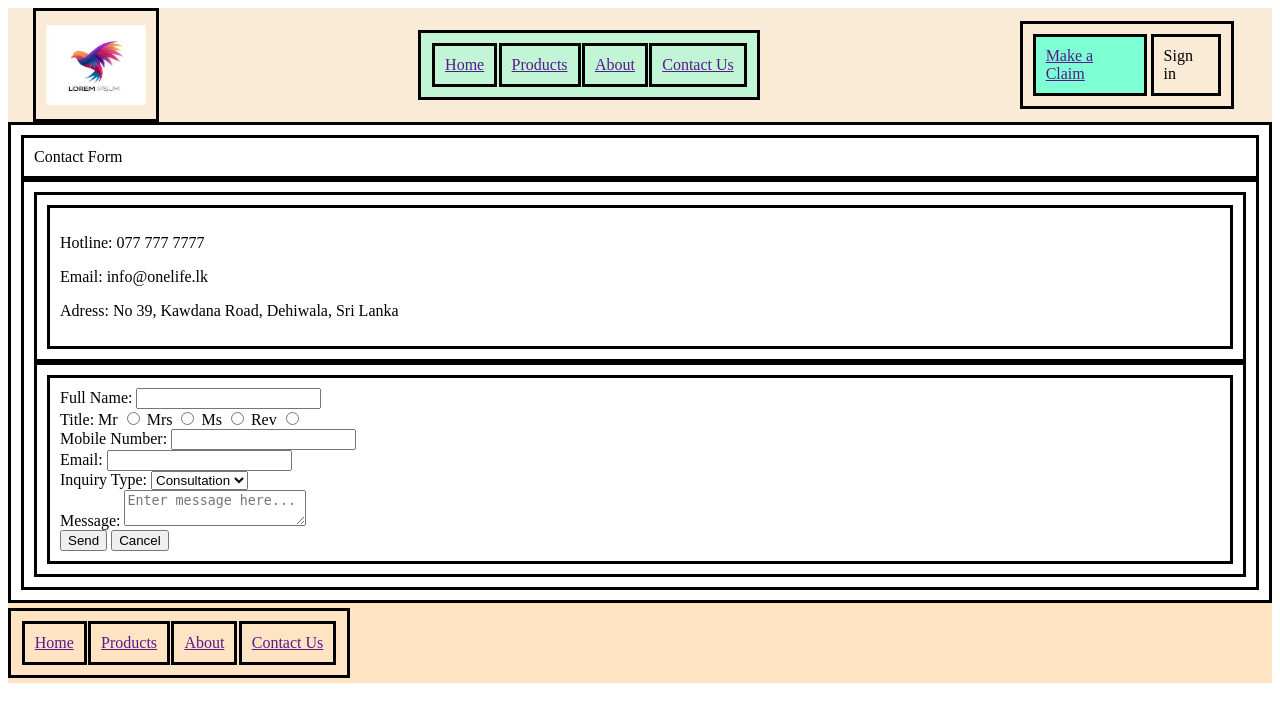
After one commit to AmzalFoumi/IWT_LifeInsurance_SLIITY1S2, a PHP site: page /Pages/siteContact.html in a window 1280 px wide. The commit adds this page. Shown: the top 722 px of the page. Run offline with PHP 8.4, Linux system fonts and the light colour scheme.

Commit message:
done with Contact us Form HTML

```diff
--- a/Backend/Include/functions.php
+++ b/Backend/Include/functions.php
@@ -0,0 +1,3 @@
+<?php
+    include "DB_connect.php"
+?>
--- /dev/null
+++ b/Frontend/Assets/CSS/siteContact.css
@@ -0,0 +1,4 @@
+div{
+    border: solid black;
+    padding: 10px;
+}
--- a/Frontend/Pages/policy-application.html
+++ b/Frontend/Pages/policy-application.html
@@ -4,7 +4,7 @@
     <head>
         <title>Registration Form</title>
         <meta charset="UTF-8">
-        <link rel="stylesheet" href="/Frontend/Assets/CSS/main.css">
+        <link rel="stylesheet" href="../Assets/CSS/main.css">
 
     </head>
     <body>
--- /dev/null
+++ b/Frontend/Pages/siteContact.html
@@ -0,0 +1,88 @@
+<!DOCTYPE html>
+<html lang="en">
+	<head>
+		<meta charset="UTF-8">
+		<title>One Life - Contact Us</title>
+        <link rel="stylesheet" href="../Assets/CSS/main.css">
+        <link rel="stylesheet" href="../Assets/CSS/siteContact.css">
+	</head>
+	<body>
+        <header id="header-container"></header>
+
+
+        <!--Page Content starts-->
+        <div id="content">
+			<div>Contact Form</div>
+            <div>
+                <div>
+                    <div>
+                        <p>
+                            Hotline: 077 777 7777
+                        </p>
+                        <p>
+                            Email: info@onelife.lk
+                        </p>
+                        <p>
+                            Adress: No 39, Kawdana Road, Dehiwala, Sri Lanka
+                        </p>
+                    </div>
+                </div>
+                <div>
+                    <div>
+                        <form method="post" action="../../Backend/siteContact.php">
+                            <label for="fullName">Full Name: </label>
+                            <input type="text" name="fullName" id="fullName">
+                            <br>
+
+                            <!--Radio to choose title starts-->
+                            <label>Title: </label>
+                            <label for="mr">Mr</label>
+                            <input type="radio" name="title" id="mr" value="Mr">
+                            <label for="mrs">Mrs</label>
+                            <input type="radio" name="title" id="mrs" value="Mrs">
+                            <label for="ms">Ms</label>
+                            <input type="radio" name="title" id="ms" value="Ms">
+                            <label for="rev">Rev</label>
+                            <input type="radio" name="title" id="rev" value="Rev">
+                            <!--Radio to choose title ends-->
+                            <br>
+
+                            <label for="mobNum">Mobile Number: </label>
+                            <input type="tel" name="mobNum" id="mobNum" pattern="[0-9]{2}-[0-9]{3}-[0-9]{4}">
+                            <br>
+
+                            <label for="email">Email: </label>
+                            <input type="email" name="email" id="email">
+                            <br>
+
+                            <!--Dropdown to choose Inquiry type-->
+                            <label for="inqType">Inquiry Type: </label>
+                            <select name="inqType" id="inqType">
+                                <option value="consult">Consultation</option>
+                                <option value="complaint">Complaint</option>
+                            </select>
+                            <br>
+
+                            <label for="message">Message: </label>
+                            <textarea name="message" id="message" placeholder="Enter message here..."></textarea>
+                            <br>
+
+                            <input type="submit" value="Send">
+
+                            <input type="reset" value="Cancel">
+
+                        </form>
+                    </div>
+                </div>
+            </div>
+
+		</div>
+		<!--Page Content ends-->
+
+
+
+
+        <footer id="footer-container"></footer>
+        <script src="../Assets/JS/siteHeaderFooter.js"></script>
+	</body>
+</html>
```
Also changed, not shown: Backend/siteContact.php (added, +17 -0 lines), Frontend/Assets/CSS/site.css (+29 -13 lines), Frontend/Pages/site.html (+7 -4 lines), Frontend/Pages/Dashboard/placeholder.txt (deleted), jimiki.html (renamed from index.html).
